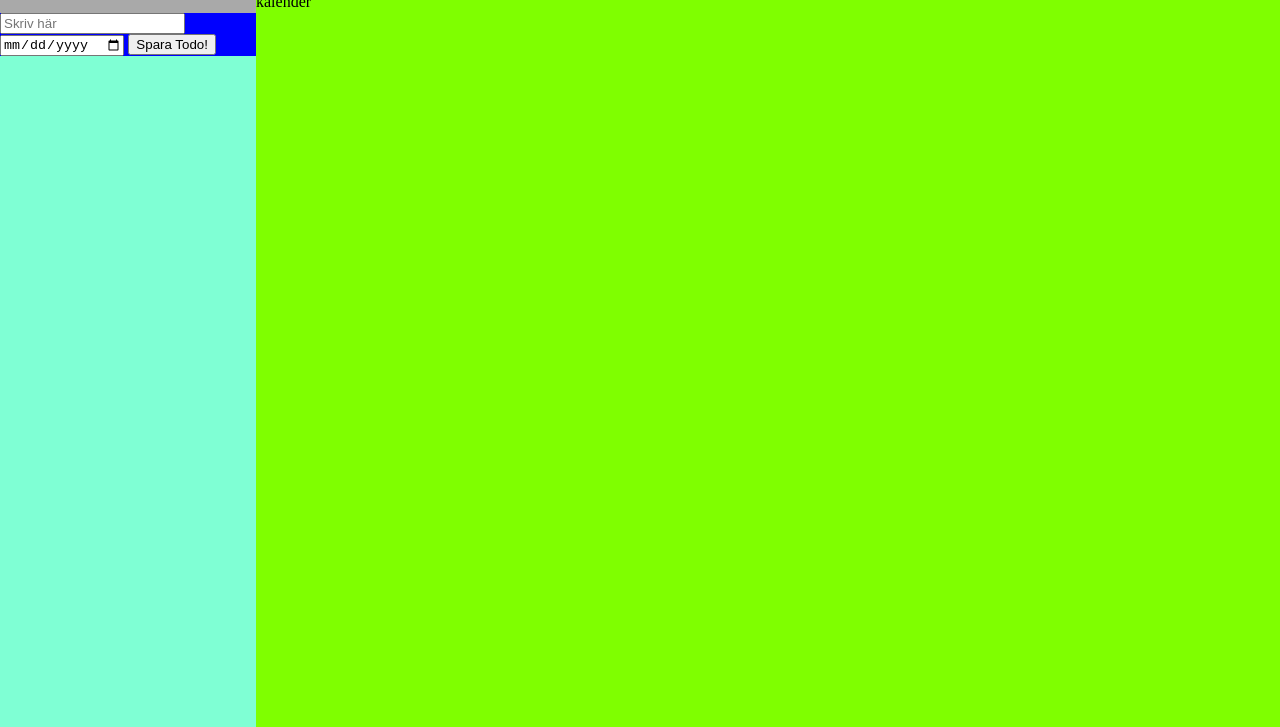
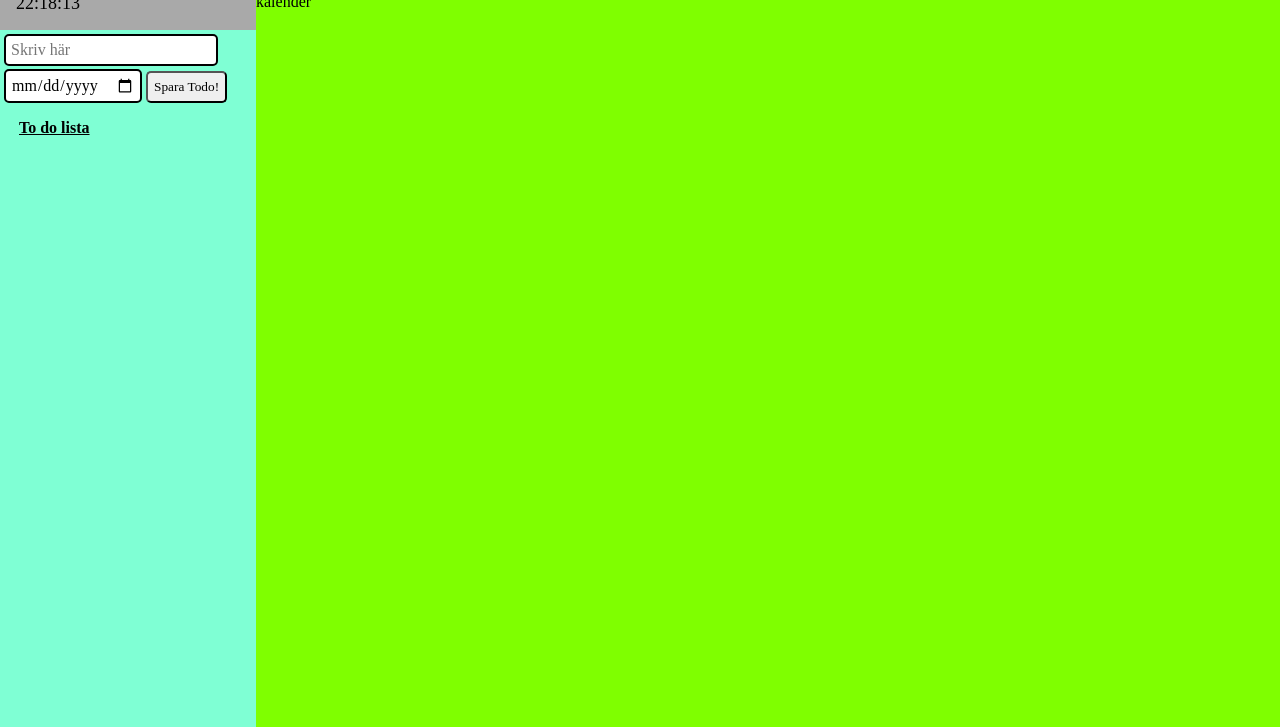
Before and after one commit to Maryamakeyf/KalenderProjekt, a website: page public/index.html in a window 1280 px wide. Shown: the part 110-837 px from the top of the page. Drawn offline with nearby package versions, Linux system fonts and the light colour scheme.

Commit message:
add css to to-do section

```diff
--- a/public/index.html
+++ b/public/index.html
@@ -47,6 +47,7 @@
             <button id="todo-btn" data-cy="save-todo-button">
               Spara Todo!
             </button>
+            <p class="todolista">To do lista</p>
           </div>
           <div id="display-todo">
             <ol></ol>
--- a/public/styles.css
+++ b/public/styles.css
@@ -25,6 +25,7 @@ aside {
 .today-content {
   padding: 1rem;
   background-color: darkgray;
+  font-size: large;
 }
 .month-banner {
   background-color: aqua;
@@ -33,11 +34,41 @@ aside {
 .month-banner h2 {
   display: inline;
 }
+
 .todo-list-container {
+  padding-top: 4px;
+  padding-bottom: 4;
+  padding-left: 4px;
   display: flex;
   align-items: center;
   flex-direction: column;
-  background-color: blue;
+
+
+}
+input {
+  padding: 5px;
+  border: 2px solid black;
+  border-radius: 5px;
+  font-size: 16px;
+  font-family: 'Times New Roman', Times, serif;
+}
+.todolista{
+  margin-top: 1rem;
+  margin-bottom: 1rem;
+  text-decoration: underline;
+  padding-left: 15px;
+  font-weight: bold;
+
+}
+#todo-btn{
+  margin-top: 5px;
+  font-family: 'Times New Roman', Times, serif;
+  border-radius: 5px ;
+  height: 2rem;
+}
+#date{
+  margin-top: 4px;
+  margin-bottom: 4px;
 }
 .days {
   background-color: aliceblue;
```
